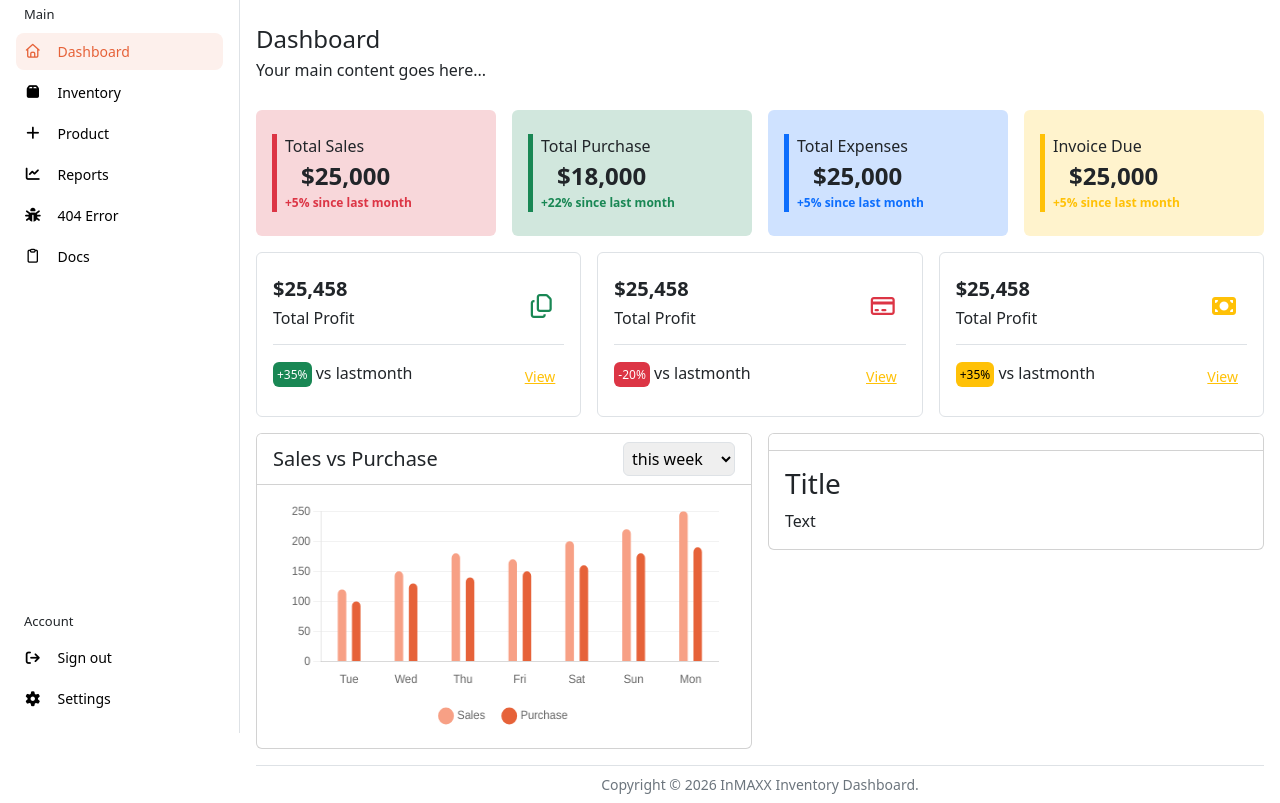
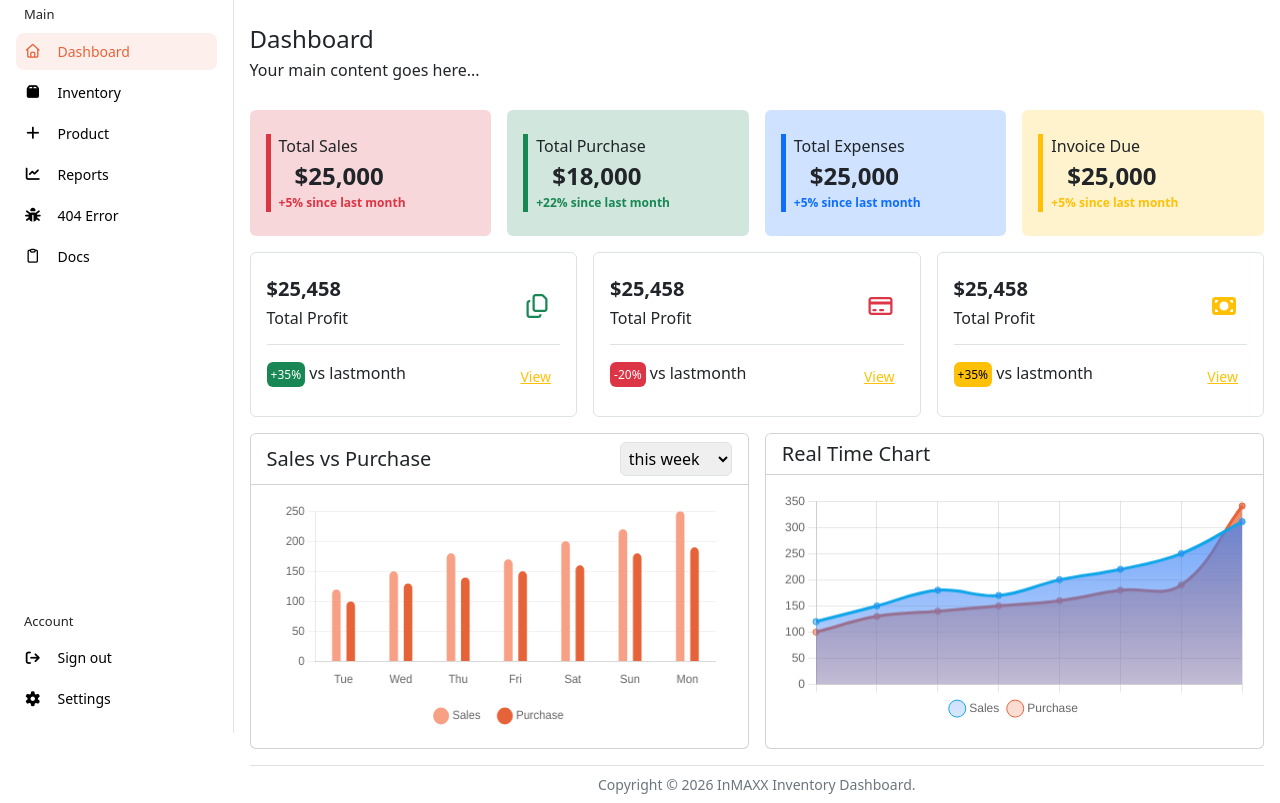
Before and after one commit to highjunesolution/admin-template-bootstrap5, a plain HTML site: page index.html in a window 1280 px wide. Shown: the part 67-870 px from the top of the page. Drawn offline with nearby package versions, Linux system fonts and the light colour scheme.

Commit message:
add:real-time chart

```diff
--- /dev/null
+++ b/chart.js
@@ -0,0 +1,142 @@
+const ctx = document.getElementById("myChart");
+const rawData = [
+    { date: "2026-02-03", sales: 120, purchase: 100 },
+    { date: "2026-02-04", sales: 150, purchase: 130 },
+    { date: "2026-02-05", sales: 180, purchase: 140 },
+    { date: "2026-02-06", sales: 170, purchase: 150 },
+    { date: "2026-02-07", sales: 200, purchase: 160 },
+    { date: "2026-02-08", sales: 220, purchase: 180 },
+    { date: "2026-02-09", sales: 250, purchase: 190 },
+];
+
+//   Week
+function transformToWeek(data) {
+    return {
+        labels: data.map((item) =>
+            new Date(item.date).toLocaleDateString("en-US", {
+                weekday: "short",
+            }),
+        ),
+        sales: data.map((item) => item.sales),
+        purchase: data.map((item) => item.purchase),
+    };
+}
+
+//   Month
+function transformToMonth(data) {
+    const weeks = {};
+
+    data.forEach((item) => {
+        const week = Math.ceil(new Date(item.date).getDate() / 7);
+
+        if (!weeks[week]) {
+            weeks[week] = { sales: 0, purchase: 0 };
+        }
+
+        weeks[week].sales += item.sales;
+        weeks[week].purchase += item.purchase;
+    });
+
+    return {
+        labels: Object.keys(weeks).map((w) => `Week ${w}`),
+        sales: Object.values(weeks).map((w) => w.sales),
+        purchase: Object.values(weeks).map((w) => w.purchase),
+    };
+}
+
+const dataSet = {
+    week: transformToWeek(rawData),
+    month: transformToMonth(rawData),
+};
+
+let chart;
+
+const filterEl = document.getElementById("rangeDate");
+
+filterEl.addEventListener("change", () => {
+    const val = filterEl.value;
+    renderChart(
+        dataSet[val].labels,
+        dataSet[val].sales,
+        dataSet[val].purchase,
+    );
+});
+
+// โหลดครั้งแรก
+renderChart(
+    dataSet.week.labels,
+    dataSet.week.sales,
+    dataSet.week.purchase,
+);
+
+function renderChart(labels, salesData, purchaseData) {
+    if (chart) chart.destroy();
+
+    chart = new Chart(ctx, {
+        type: "bar",
+        data: {
+            labels: labels,
+            datasets: [
+                {
+                    label: "Sales",
+                    data: salesData,
+                    backgroundColor: "#F7A085",
+                    borderRadius: 8,
+                    barPercentage: 0.6,
+                    categoryPercentage: 0.5,
+                },
+                {
+                    label: "Purchase",
+                    data: purchaseData,
+                    backgroundColor: "#E66239",
+                    borderRadius: 8,
+                    barPercentage: 0.6,
+                    categoryPercentage: 0.5,
+                },
+            ],
+        },
+        options: {
+            responsive: true,
+            maintainAspectRadio: false,
+            plugins: {
+                legend: {
+                    position: "bottom",
+                    labels: {
+                        usePointStyle: true,
+                        padding: 20,
+                    },
+                },
+                tooltip: {
+                    backgroundColor: "#000",
+                    titleColor: "#fff",
+                    bodyColor: "#fff",
+                    padding: 10,
+                    cornerRadius: 6,
+                },
+            },
+            animation: {
+                duration: 1000,
+                easing: "easeOutQuart",
+            },
+            scales: {
+                y: {
+                    beginAtZero: true,
+                    grid: {
+                        color: "rgba(0,0,0,0.05)",
+                    },
+                },
+                x: {
+                    grid: {
+                        display: false,
+                    },
+                },
+            },
+            animation: {
+                duration: 1500,
+                y: {
+                    from: 0,
+                },
+            },
+        },
+    });
+}
--- a/index.html
+++ b/index.html
@@ -436,9 +436,10 @@
                   </div>
                 </div>
 
+                <!-- Chart -->
                 <div class="row g-2 g-md-3">
                   <div class="col-12 col-lg-6">
-                    <div class="card">
+                    <div class="card h-100">
                       <div
                         class="card-header bg-white d-flex justify-content-between"
                       >
@@ -460,15 +461,18 @@
                   </div>
 
                   <div class="col-12 col-lg-6">
-                    <div class="card">
-                      <div class="card-header bg-white"></div>
-                      <div class="card-body">
-                        <h3 class="card-title">Title</h3>
-                        <p class="card-text">Text</p>
+                    <div class="card h-100 d-flex flex-column">
+                      <div class="card-header bg-white">
+                        <h4 class="fs-5 my-auto">Real Time Chart</h4>
+                      </div>
+
+                      <div class="card-body flex-fill position-relative">
+                        <canvas id="realtimeChart"></canvas>
                       </div>
                     </div>
                   </div>
                 </div>
+                <!-- End of Chart -->
               </div>
             </div>
             <footer class="border-top pt-2">
@@ -586,172 +590,10 @@
       });
     </script>
 
-    <!-- Chart.js Script -->
-    <script>
-      const ctx = document.getElementById("myChart");
-      const rawData = [
-        { date: "2026-02-03", sales: 120, purchase: 100 },
-        { date: "2026-02-04", sales: 150, purchase: 130 },
-        { date: "2026-02-05", sales: 180, purchase: 140 },
-        { date: "2026-02-06", sales: 170, purchase: 150 },
-        { date: "2026-02-07", sales: 200, purchase: 160 },
-        { date: "2026-02-08", sales: 220, purchase: 180 },
-        { date: "2026-02-09", sales: 250, purchase: 190 },
-      ];
+    <!-- Basic Chart -->
+    <script src="./chart.js"></script>
 
-      //   Week
-      function transformToWeek(data) {
-        return {
-          labels: data.map((item) =>
-            new Date(item.date).toLocaleDateString("en-US", {
-              weekday: "short",
-            }),
-          ),
-          sales: data.map((item) => item.sales),
-          purchase: data.map((item) => item.purchase),
-        };
-      }
-
-      //   Month
-      function transformToMonth(data) {
-        const weeks = {};
-
-        data.forEach((item) => {
-          const week = Math.ceil(new Date(item.date).getDate() / 7);
-
-          if (!weeks[week]) {
-            weeks[week] = { sales: 0, purchase: 0 };
-          }
-
-          weeks[week].sales += item.sales;
-          weeks[week].purchase += item.purchase;
-        });
-
-        return {
-          labels: Object.keys(weeks).map((w) => `Week ${w}`),
-          sales: Object.values(weeks).map((w) => w.sales),
-          purchase: Object.values(weeks).map((w) => w.purchase),
-        };
-      }
-
-      //   console.log("Week", transformToWeek(rawData))
-      //   console.log(
-      //     new Date().toLocaleDateString("en-US", {
-      //       weekday: "long",
-      //       year: "numeric",
-      //       month: "long",
-      //       day: "numeric",
-      //     }),
-      //   );
-
-      //   const dataSet = {
-      //     week: {
-      //       labels: ["Mon", "Tue", "Wed", "Thu", "Fri", "Sat", "Sun"],
-      //       sales: [120, 150, 180, 170, 200, 220, 250],
-      //       purchase: [100, 130, 140, 150, 160, 180, 190],
-      //     },
-      //     month: {
-      //       labels: ["Week1", "Week2", "Week3", "Week4"],
-      //       sales: [800, 950, 1100, 1200],
-      //       purchase: [700, 850, 900, 1000],
-      //     },
-      //   };
-
-      const dataSet = {
-        week: transformToWeek(rawData),
-        month: transformToMonth(rawData),
-      };
-
-      let chart;
-
-      const filterEl = document.getElementById("rangeDate");
-
-      filterEl.addEventListener("change", () => {
-        const val = filterEl.value;
-        renderChart(
-          dataSet[val].labels,
-          dataSet[val].sales,
-          dataSet[val].purchase,
-        );
-      });
-
-      // โหลดครั้งแรก
-      renderChart(
-        dataSet.week.labels,
-        dataSet.week.sales,
-        dataSet.week.purchase,
-      );
-
-      function renderChart(labels, salesData, purchaseData) {
-        if (chart) chart.destroy();
-
-        chart = new Chart(ctx, {
-          type: "bar",
-          data: {
-            labels: labels,
-            datasets: [
-              {
-                label: "Sales",
-                data: salesData,
-                backgroundColor: "#F7A085",
-                borderRadius: 8,
-                barPercentage: 0.6,
-                categoryPercentage: 0.5,
-              },
-              {
-                label: "Purchase",
-                data: purchaseData,
-                backgroundColor: "#E66239",
-                borderRadius: 8,
-                barPercentage: 0.6,
-                categoryPercentage: 0.5,
-              },
-            ],
-          },
-          options: {
-            responsive: true,
-            plugins: {
-              legend: {
-                position: "bottom",
-                labels: {
-                  usePointStyle: true,
-                  padding: 20,
-                },
-              },
-              tooltip: {
-                backgroundColor: "#000",
-                titleColor: "#fff",
-                bodyColor: "#fff",
-                padding: 10,
-                cornerRadius: 6,
-              },
-            },
-            animation: {
-              duration: 1000,
-              easing: "easeOutQuart",
-            },
-            scales: {
-              y: {
-                beginAtZero: true,
-                grid: {
-                  color: "rgba(0,0,0,0.05)",
-                },
-              },
-              x: {
-                grid: {
-                  display: false,
-                },
-              },
-            },
-            animation: {
-              duration: 1500,
-              y:{
-                from: 0
-              }
-            },
-          },
-        });
-      }
-    </script>
+    <!-- Realtime Chart -->
+    <script src="./realtime-chart.js"></script>
   </body>
 </html>
--- /dev/null
+++ b/realtime-chart.js
@@ -0,0 +1,121 @@
+const realtimeChartEl = document.getElementById("realtimeChart");
+// Step 1 Prepare Data
+const mockupData = [
+    { date: "2026-02-03", sales: 120, purchase: 100 },
+    { date: "2026-02-04", sales: 150, purchase: 130 },
+    { date: "2026-02-05", sales: 180, purchase: 140 },
+    { date: "2026-02-06", sales: 170, purchase: 150 },
+    { date: "2026-02-07", sales: 200, purchase: 160 },
+    { date: "2026-02-08", sales: 220, purchase: 180 },
+    { date: "2026-02-09", sales: 250, purchase: 190 },
+];
+
+// Step 2 Transform Data
+function transform(data) {
+    return {
+        labels: data.map((item) => item.date),
+        sales: data.map((item) => item.sales),
+        purchase: data.map((item) => item.purchase),
+    };
+}
+
+const chartData = transform(mockupData);
+
+// Step 3 Chart render
+const dd = realtimeChartEl.getContext("2d");
+
+const gradient1 = dd.createLinearGradient(0, 0, 0, 300);
+gradient1.addColorStop(0, "rgba(59,130,246,0.8)"); // ฟ้าเข้ม
+gradient1.addColorStop(1, "rgba(59,130,246,0)");
+
+const gradient2 = dd.createLinearGradient(0, 0, 0, 300);
+gradient2.addColorStop(0, "rgba(230,98,57,0.8)");
+gradient2.addColorStop(1, "rgba(230,98,57,0)");
+
+
+const realtimeChart = new Chart(realtimeChartEl, {
+    type: "line",
+    data: {
+        labels: chartData.labels,
+        datasets: [
+            {
+                label: "Sales",
+                data: chartData.sales,
+                borderColor: "#0EA5E9",
+                backgroundColor: gradient1,
+                fill: true,
+                tension: 0.4,
+            },
+            {
+                label: "Purchase",
+                data: chartData.purchase,
+                borderColor: "#E66239",
+                backgroundColor: gradient2,
+                fill: true,
+                tension: 0.4,
+            },
+        ],
+    },
+    options: {
+        responsive: true,
+        maintainAspectRadio: false,
+        interaction: {
+            mode: "index",
+            intersect: false, // 👈 สำคัญ ทำให้ hover ลื่นทั้งแนวตั้ง
+        },
+        plugins: {
+            legend: {
+                position: "bottom",
+                labels: {
+                    usePointStyle: true,
+                    padding: 10
+                }
+            },
+            tooltip: {
+                enabled: true,
+                mode: "index",
+                intersect: false,
+            },
+        },
+        animation: {
+            duration: 400,
+            easing: "linear", // สำคัญ! ให้มันไหล
+        },
+        scales: {
+            x: {
+                ticks: {
+                    display: false,
+                },
+                grid: {
+                    display: true
+                },
+            },
+            y: {
+                beginAtZero: true,
+            },
+        }
+    },
+});
+
+// Step 4 Update Chart
+function addData() {
+    let startDate = new Date("2026-02-10");
+    startDate.setDate(startDate.getDate() + 1);
+
+    const newLabel = startDate.toISOString().split("T")[0];
+    const newSales = Math.floor(Math.random() * 500);
+    const newPurchase = Math.floor(Math.random() * 500);
+
+    realtimeChart.data.labels.push(newLabel);
+    realtimeChart.data.datasets[0].data.push(newSales);
+    realtimeChart.data.datasets[1].data.push(newPurchase);
+    // 👉 จำกัดจำนวน (ทำให้มัน slide)
+    if (realtimeChart.data.labels.length > 10) {
+        realtimeChart.data.labels.shift();
+        realtimeChart.data.datasets[0].data.shift();
+        realtimeChart.data.datasets[1].data.shift();
+    }
+    realtimeChart.update();
+}
+
+setInterval(addData, 3000);
```
